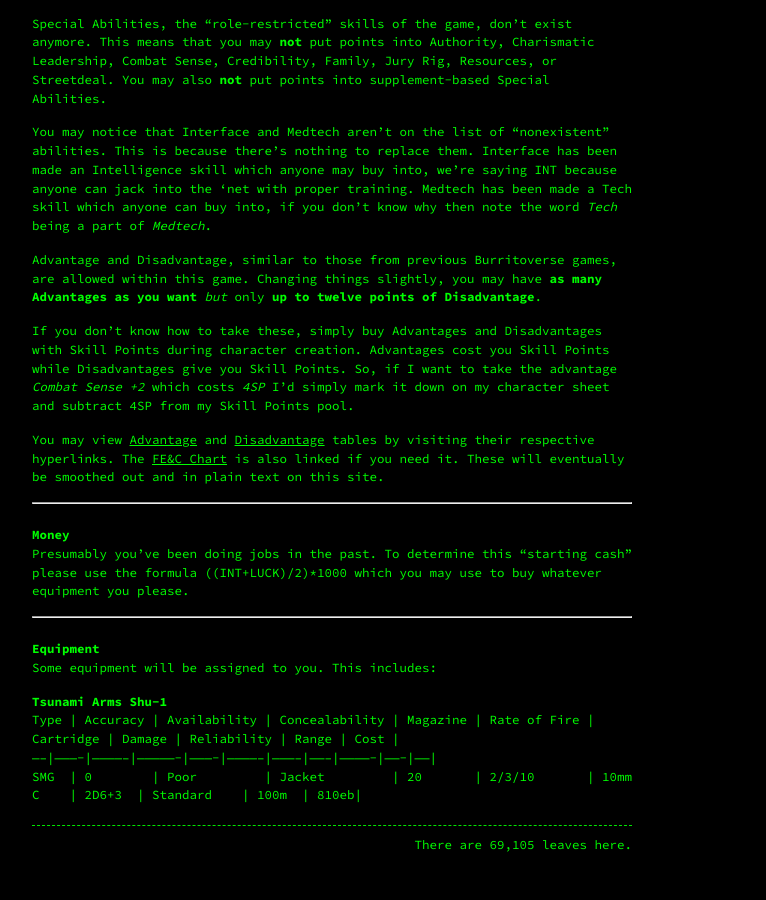
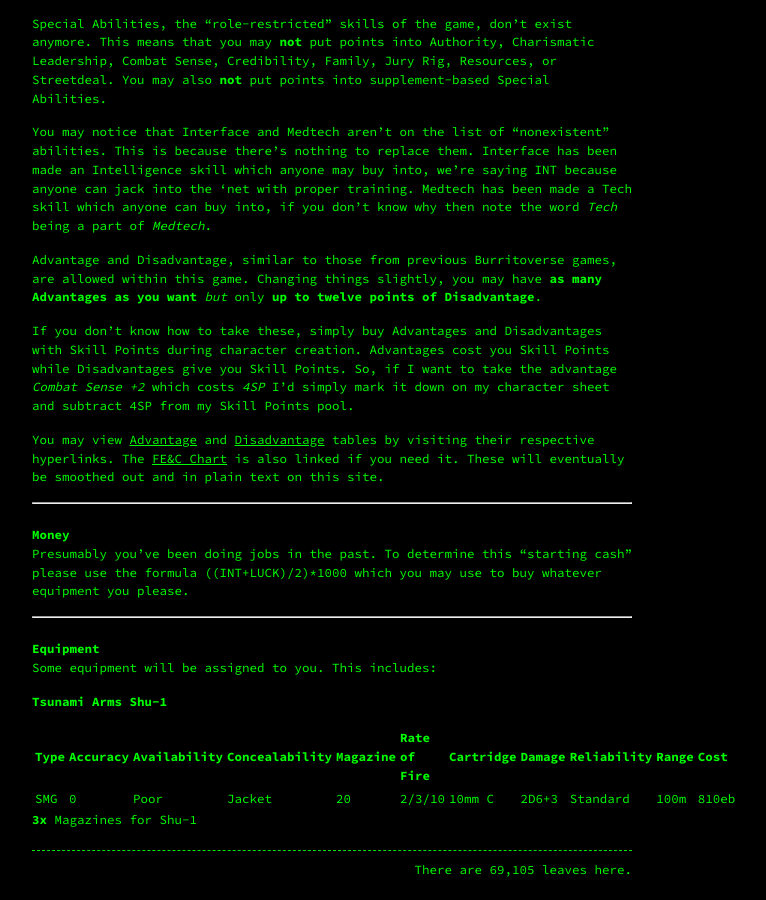
Before and after one commit to Terwilliger69105/69105.github.io, a Jekyll site: the page built from _pages/burritoverse/charactercreation.md, in a window 1280 px wide and 900 px high, scrolled down 1095 px. Shown: the whole window, without its empty margins (308-1074 px from the left). Built offline with Jekyll 4.4.1, drawn with Linux system fonts in a browser that asks for light colours; our own code applies the rules of GitHub Pages for plain Markdown files; before the commit the page ends 1970 px from its top, so only the background shows below that.

Commit message:
Update charactercreation.md

```diff
--- a/_pages/burritoverse/charactercreation.md
+++ b/_pages/burritoverse/charactercreation.md
@@ -75,6 +75,9 @@ Presumably you've been doing jobs in the past. To determine this "starting cash"
 Some equipment will be assigned to you. This includes:
 
 **Tsunami Arms Shu-1**
+
 Type | Accuracy | Availability | Concealability | Magazine | Rate of Fire | Cartridge | Damage | Reliability | Range | Cost |
 -----|----------|--------------|----------------|----------|--------------|-----------|--------|-------------|-------|------|
 SMG  | 0        | Poor         | Jacket         | 20       | 2/3/10       | 10mm C    | 2D6+3  | Standard    | 100m  | 810eb|
+
+**3x** Magazines for Shu-1
```
